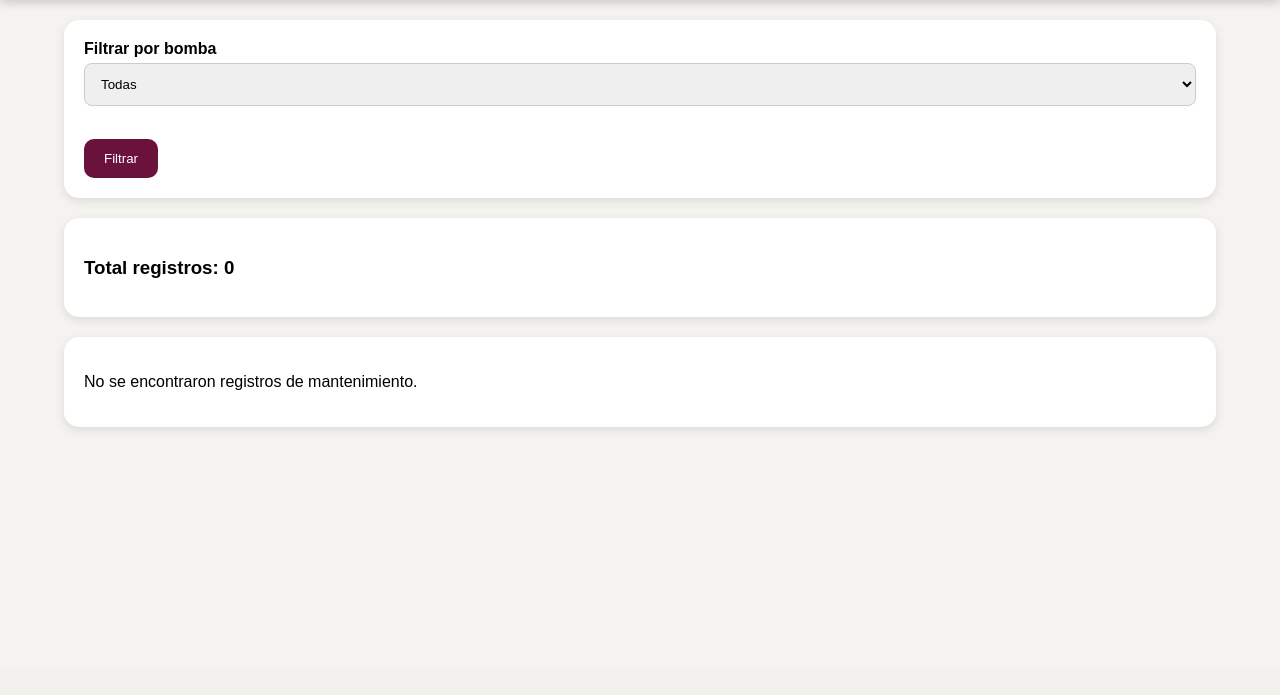
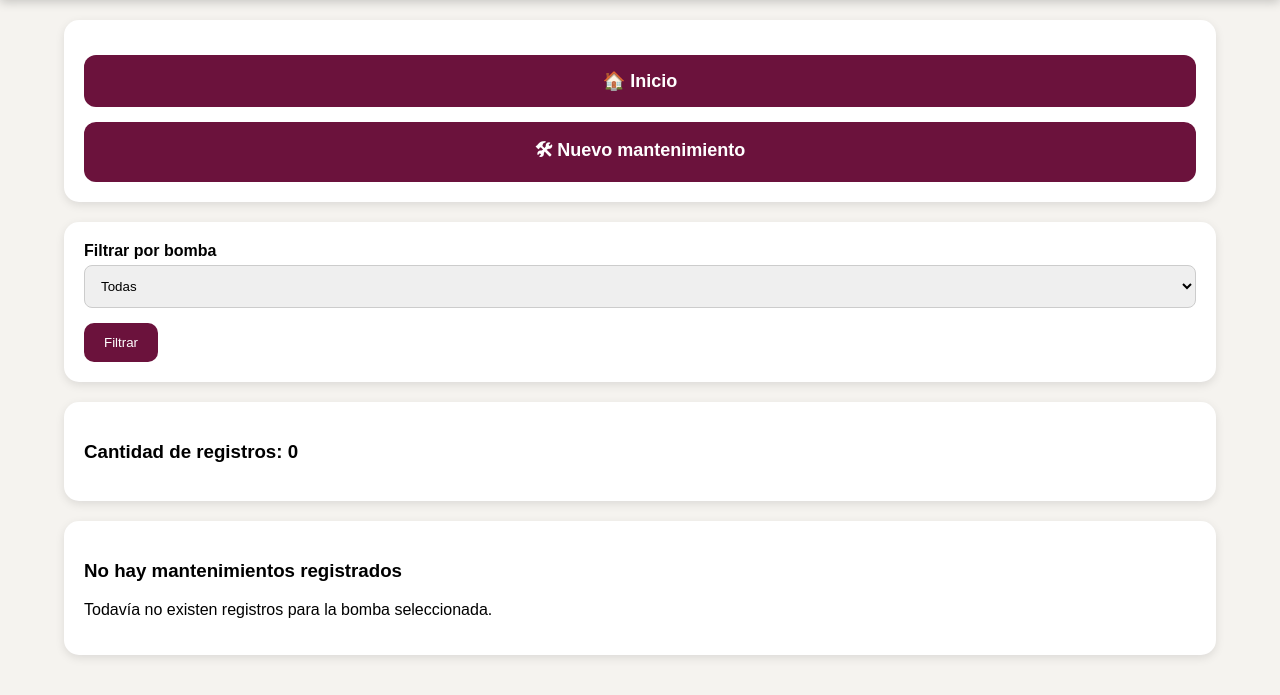
Before and after one commit to encuestasuedc-droid/sgm-bombas-sve, a Flask app: page /historial in a window 1280 px wide. Shown: the part 131-826 px from the top of the page. Before the commit the page ends 560 px from the top, so only its background shows below. Run offline with Flask 3, Linux system fonts and the light colour scheme.

Commit message:
historial.html

```diff
--- a/templates/historial.html
+++ b/templates/historial.html
@@ -1,7 +1,10 @@
 <!DOCTYPE html>
-<html>
+<html lang="es">
 <head>
+    <meta charset="UTF-8">
+    <meta name="viewport" content="width=device-width, initial-scale=1.0">
     <title>Historial de Mantenimientos</title>
+    <!-- CORREGIDO: Se agregó la etiqueta <link> para el CSS -->
     <link rel="stylesheet" href="{{ url_for('static', filename='css/style.css') }}">
 </head>
 <body>
@@ -10,27 +13,38 @@
     </header>
 
     <div class="container">
-        <!-- Tarjeta de Filtro -->
+        <!-- Botones de navegación -->
+        <div class="card de-navegacion">
+            <!-- CORREGIDO: Se restauraron las etiquetas <a> y las rutas de Flask -->
+            <a href="{{ url_for('inicio') }}" class="btn">🏠 Inicio</a>
+            <a href="{{ url_for('nuevo_mantenimiento') }}" class="btn">🛠 Nuevo mantenimiento</a>
+        </div>
+
+        <!-- Filtro por bomba -->
         <div class="card">
-            <form method="GET">
-                <label><b>Filtrar por bomba</b></label>
-                <select name="bomba">
+            <!-- CORREGIDO: Se restauró la etiqueta <form> de apertura -->
+            <form method="GET" action="{{ url_for('historial_mantenimientos') }}">
+                <label for="bomba">
+                    <strong>Filtrar por bomba</strong>
+                </label>
+                <select id="bomba" name="bomba">
                     <option value="">Todas</option>
                     {% for i in range(1, 24) %}
-                        <option value="C{{i}}"> C{{i}} </option>
+                    <option value="C{{ i }}" {% if request.args.get('bomba') == 'C' ~ i|string %} selected {% endif %}>
+                        C{{ i }}
+                    </option>
                     {% endfor %}
                 </select>
-                <br><br>
-                <button type="submit"> Filtrar </button>
+                <button type="submit">Filtrar</button>
             </form>
         </div>
 
-        <!-- Tarjeta de Contador -->
+        <!-- Cantidad de registros -->
         <div class="card">
-            <h3>Total registros: {{ registros|length }}</h3>
+            <h3>Cantidad de registros: {{ registros|length }}</h3>
         </div>
 
-        <!-- Listado de Registros -->
+        <!-- Listado de mantenimientos -->
         {% if registros %}
             {% for r in registros %}
             <div class="card">
@@ -39,12 +53,13 @@
                 <p><strong>⚙️ Componente:</strong> {{ r.componente }}</p>
                 <p><strong>👤 Responsable:</strong> {{ r.responsable }}</p>
                 <p><strong>💰 Costo:</strong> ${{ r.costo }}</p>
-                    <p><strong>📝 Descripción:</strong> {{ r.descripcion }}</p>
+                <p><strong>📝 Observación:</strong> {{ r.observacion }}</p>
             </div>
             {% endfor %}
         {% else %}
             <div class="card">
-                <p>No se encontraron registros de mantenimiento.</p>
+                <h3>No hay mantenimientos registrados</h3>
+                <p>Todavía no existen registros para la bomba seleccionada.</p>
             </div>
         {% endif %}
     </div>
```
Lines whose indentation alone changed are shown as unchanged.
